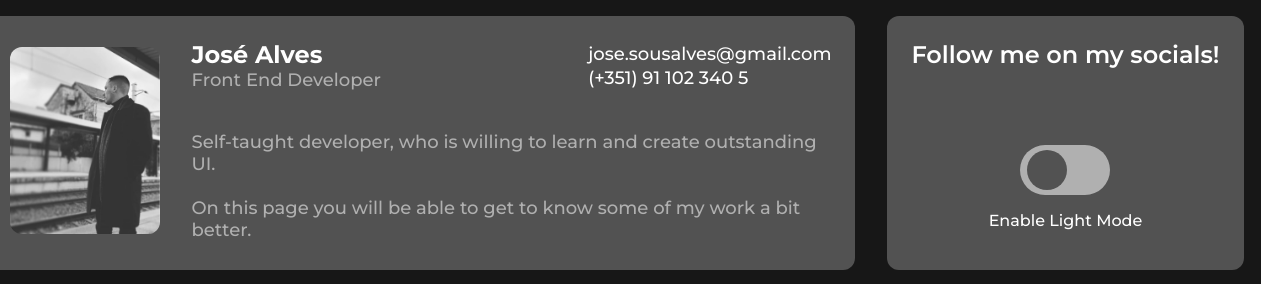
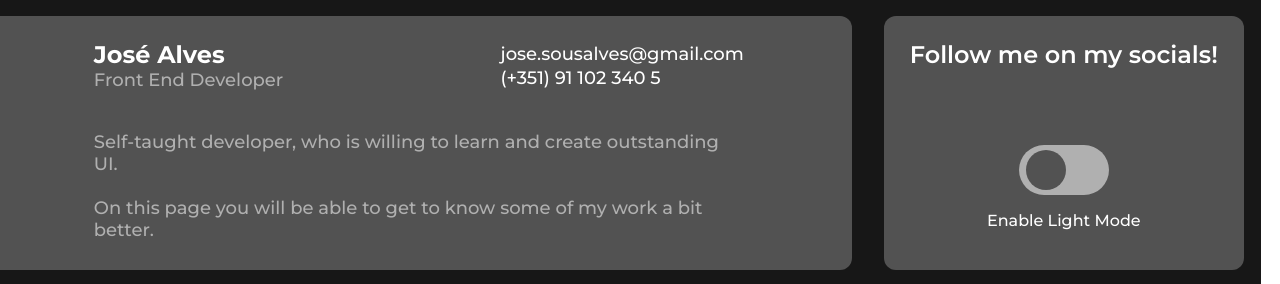
Before and after one commit to hitmaizer/responsive-web-portfolio, a React (Create React App) app: page / in a window 1280 px wide. Shown: the top 284 px of the page. Built offline with nearby package versions, Linux system fonts and the light colour scheme; some icons are missing.

Commit message:
replaced img for conditional rendering avatar

```diff
--- a/src/components/Intro.jsx
+++ b/src/components/Intro.jsx
@@ -1,12 +1,16 @@
+/* eslint-disable react/prop-types */
 import React from 'react';
 import { Mail, Phone } from '@styled-icons/material';
 import Card from "../elements/CardStyles";
 
-export default function Intro() {
+export default function Intro({ darkMode }) {
+
     return (
         <Card>
             <div className="intro__card flex-row">
-                <img className="card__photo" src="images/avatar.png" alt="" />
+                {darkMode === "light" && <img className="card__avatar" src="images/avatar-light.svg" alt="" />}
+                {darkMode === "dark" && <img className="card__avatar" src="images/avatar-dark.svg" alt="" />}
+
                 <div className="card__info flex-col">
                     <div className="info__details flex-row">
                         <div className="details">
```
